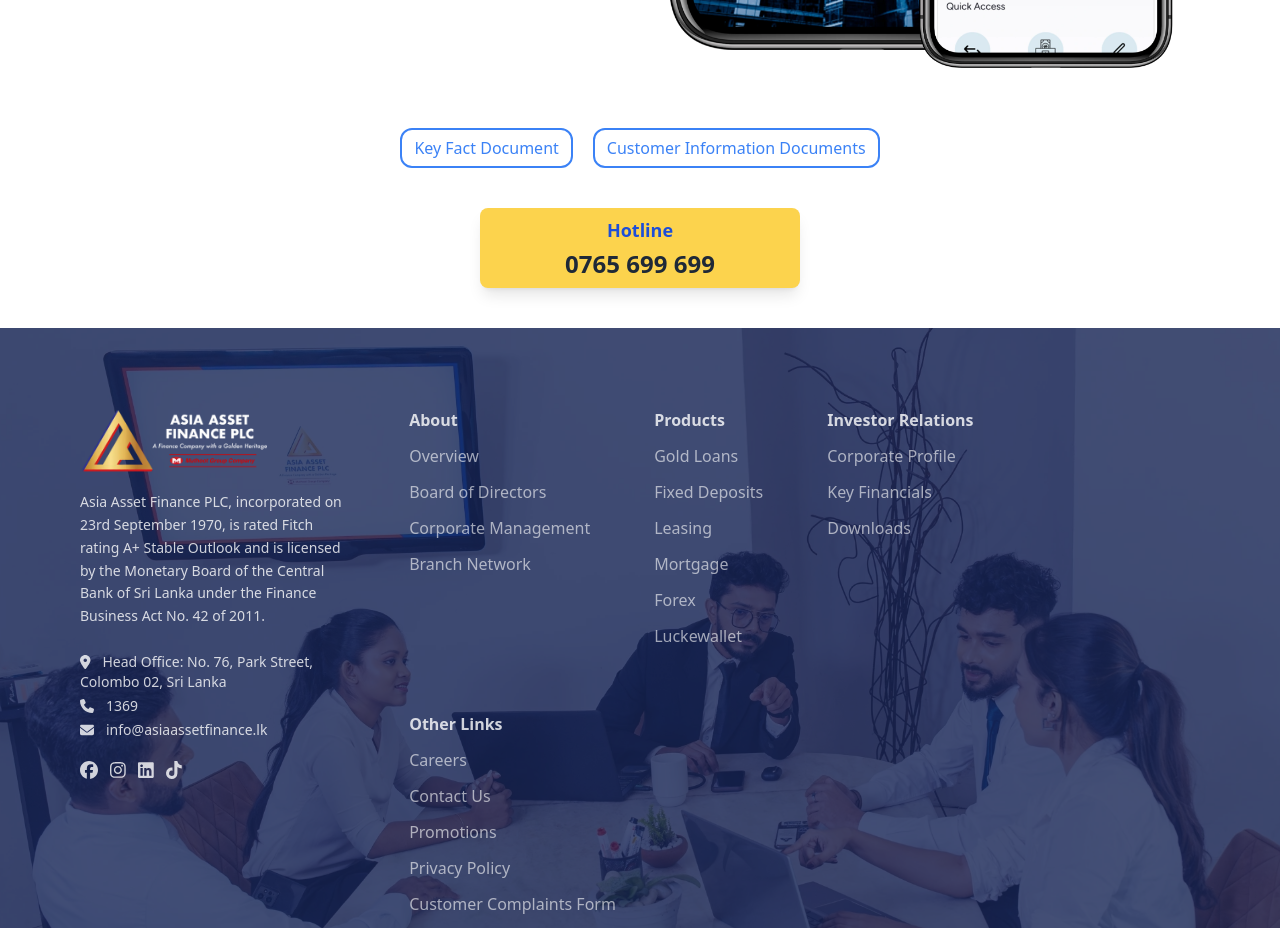
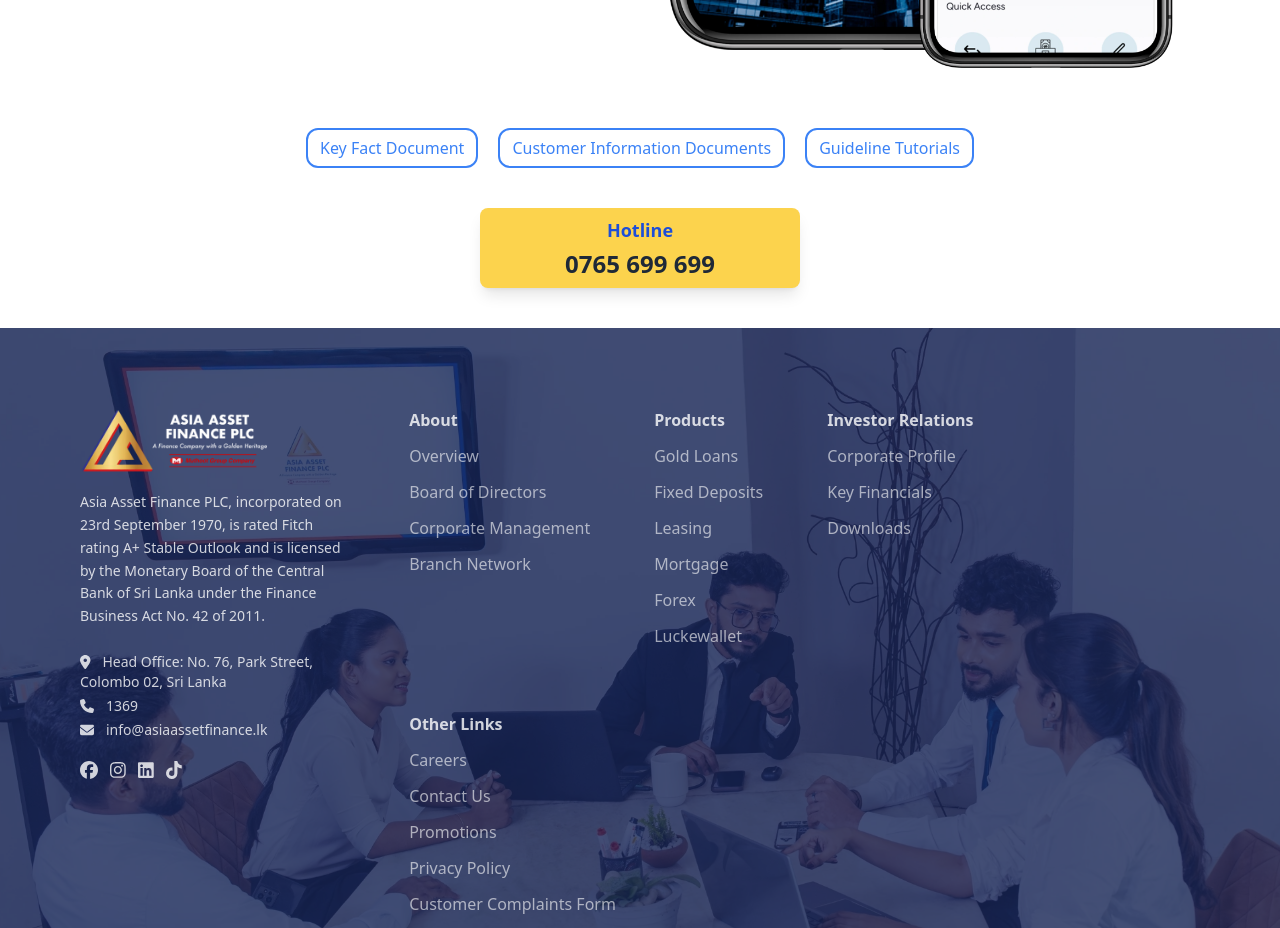
Before and after one commit to BrayanJay/aaf-corporate-website, a React (Vite) app: page /luckewallet in a window 1280 px wide. Shown: the part 2080-3008 px from the top of the page. Built offline with nearby package versions, Linux system fonts and the light colour scheme.

Commit message:
small bugs

```diff
--- a/src/pages/subpages/products/LuckewalletPage.jsx
+++ b/src/pages/subpages/products/LuckewalletPage.jsx
@@ -56,6 +56,7 @@
           rel="noopener noreferrer"><div className='px-3 py-1.5 border-2 border-blue-500 text-blue-500 text-xs sm:text-base hover:text-white text-center hover:bg-bluegradient transition-colors ease-in-out duration-200 font-medium cursor-pointer rounded-xl items-center justify-center'>{data.btn_1}</div></a>
       {/*<a href={Upload}><div className='px-3 py-1.5 border-2 border-amber-400 text-amber-400 hover:text-white text-center hover:bg-bluegradient transition-colors ease-in-out duration-200 font-medium cursor-pointer rounded-xl items-center justify-center'>Charges & Tariff Sheet</div></a>*/}
       <Link to="/downloads/customer-information"><div className='px-3 py-1.5 border-2 border-blue-500 text-xs sm:text-base text-blue-500 hover:text-white text-center hover:bg-bluegradient transition-colors ease-in-out duration-200 font-medium cursor-pointer rounded-xl items-center justify-center'>{data.btn_3}</div></Link>
+      <Link to="/downloads/luckewallet-guidelines"><div className='px-3 py-1.5 border-2 border-blue-500 text-xs sm:text-base text-blue-500 hover:text-white text-center hover:bg-bluegradient transition-colors ease-in-out duration-200 font-medium cursor-pointer rounded-xl items-center justify-center'>{/*data.btn_3*/}Guideline Tutorials</div></Link>
       </div>
 
       <a href='tel://+94765699699'>
```
